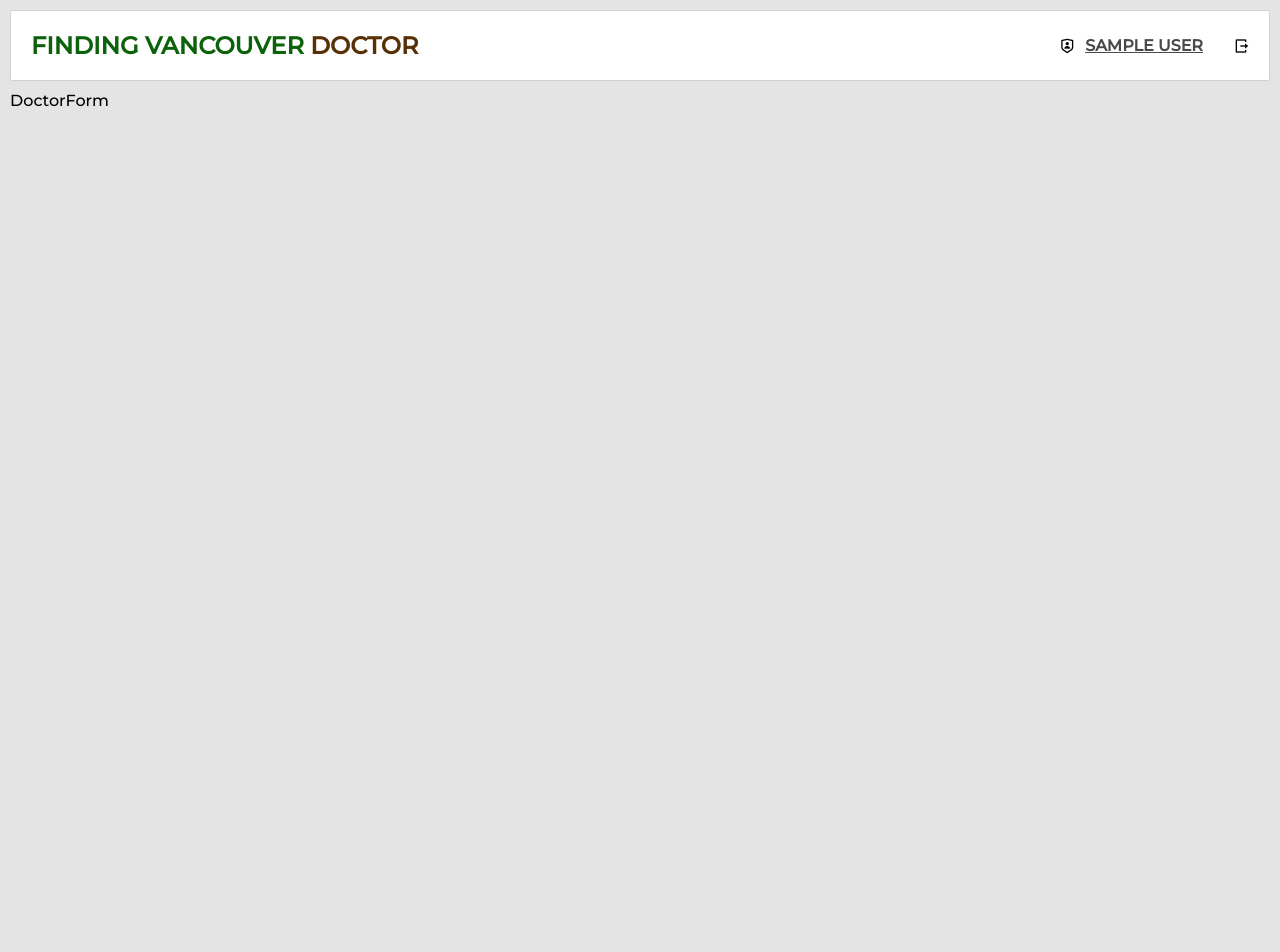
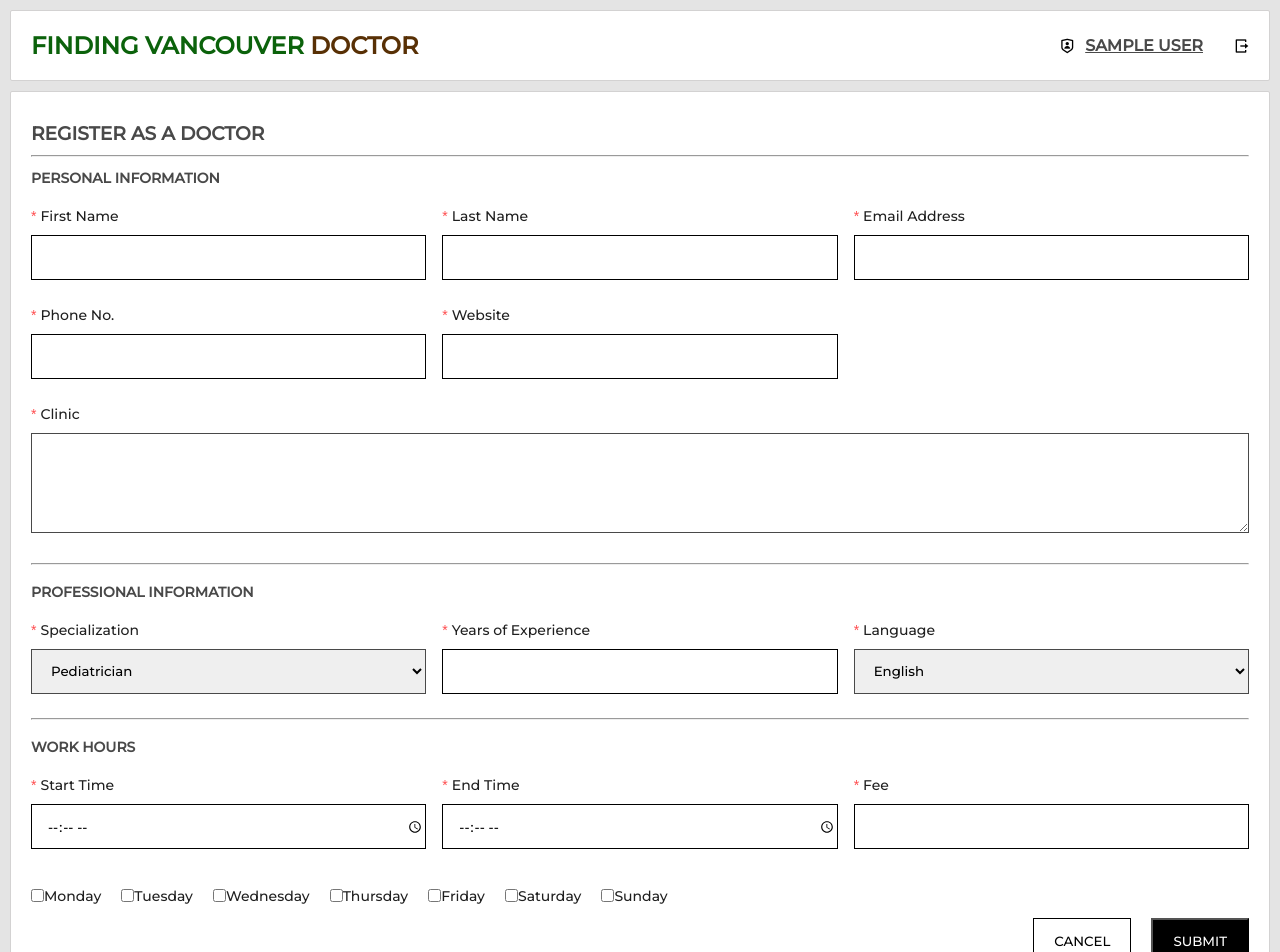
Before and after one commit to neilquizon/findvancouverdoctor, a React (Create React App) app: page /apply-doctor in a window 1280 px wide. Shown: the top 952 px of the page. Before the commit the page ends 800 px from the top, so only its background shows below. Built offline with nearby package versions, Linux system fonts and the light colour scheme; no server answers; sample sign-in values are in the browser's storage.

Commit message:
finished doctorform

```diff
--- a/src/index.css
+++ b/src/index.css
@@ -144,7 +144,7 @@ h1,h2,h3,h4,h5,h6, a, span, p {
 }
 
 /* form-elements */
-input {
+input , textarea , select {
   height: 45px !important;
 
   border: 1px solid;
@@ -152,9 +152,14 @@ input {
   width: 100%;
 }
 
-input:focus {
+input:focus , textarea , select {
   outline: none;
   border: 1px solid #494949;
+}
+
+textarea {
+  min-height: 100px;
+  padding-top: 20px;
 }
 
 .contained-btn{
--- a/src/pages/DoctorForm/index.js
+++ b/src/pages/DoctorForm/index.js
@@ -1,8 +1,317 @@
 import React from "react";
+import { Col, Form, Row } from "antd";
+import Item from "antd/es/list/Item";
 
 function DoctorForm() {
+    const [days , setDays] = React.useState([]);
+
+    const onFinish = (values) => {
+        values.days = days;
+        console.log("success:", values);
+    }
     return (
-        <div>DoctorForm
+        <div className="bg-white p-2">
+
+            <h3 className="uppercase my-1" >Register as a doctor</h3>
+            <hr />
+
+            <Form layout="vertical" className="my-1"
+            onFinish={onFinish}
+            >
+
+                <Row
+                    gutter={[16, 16]}
+                >
+                    {/* personal information */}
+
+                    <Col span={24}>
+                    <h4 className="uppercase"><b>Personal information</b></h4>
+                    </Col>
+
+                    <Col span={8}>
+                        <Form.Item label="First Name" name="firstName"
+                            rules={[
+                                {
+                                    required: true,
+                                    message: "Required!",
+                                },
+
+
+                            ]}
+                        >
+                            <input type="text" />
+
+                        </Form.Item>
+                    </Col>
+                    <Col span={8}>
+
+                        <Form.Item label="Last Name" name="lastName"
+                            rules={[
+                                {
+                                    required: true,
+                                    message: "Required!",
+                                },
+
+
+                            ]}
+                        >
+                            <input type="text" />
+
+                        </Form.Item>
+                    </Col>
+
+                    <Col span={8}>
+
+                        <Form.Item label="Email Address" name="email"
+                            rules={[
+                                {
+                                    required: true,
+                                    message: "Required!",
+                                },
+
+
+                            ]}
+                        >
+                            <input type="email" />
+
+                        </Form.Item>
+
+                    </Col>
+                    <Col span={8}>
+
+                        <Form.Item label="Phone No." name="phone"
+                            rules={[
+                                {
+                                    required: true,
+                                    message: "Required!",
+                                },
+
+
+                            ]}
+                        >
+                            <input type="number" />
+
+                        </Form.Item>
+
+                    </Col>
+                    <Col span={8}>
+
+                        <Form.Item label="Website" name="website"
+                            rules={[
+                                {
+                                    required: true,
+                                    message: "Required!",
+                                },
+
+
+                            ]}
+                        >
+                            <input type="text" />
+
+                        </Form.Item>
+
+                    </Col>
+
+                    <Col span={24}>
+
+                        <Form.Item label="Clinic" name="address"
+                            rules={[
+                                {
+                                    required: true,
+                                    message: "Required!",
+                                },
+
+
+                            ]}
+                        >
+                            <textarea type="text" />
+
+                        </Form.Item>
+
+                    </Col>
+
+                    <Col span={24}>
+                    <hr />
+                    </Col>
+
+                    <Col span={24}>
+                    <h4 className="uppercase"><b>Professional information</b></h4>
+                    </Col>
+
+                    {/* professional information */}
+
+                    <Col span={8}>
+
+                        <Form.Item label="Specialization" name="specialty"
+                            rules={[
+                                {
+                                    required: true,
+                                    message: "Required!",
+                                },
+
+
+                            ]}
+                        >
+                            <select>
+                                <option value="pediatrician">Pediatrician</option>
+                                <option value="familymedicine">Family Medicine</option>
+
+                            </select>
+
+
+                        </Form.Item>
+
+                    </Col>
+
+
+
+                    <Col span={8}>
+
+                        <Form.Item label="Years of Experience" name="experience"
+                            rules={[
+                                {
+                                    required: true,
+                                    message: "Required!",
+                                },
+
+
+                            ]}
+                        >
+                            <input type="number" />
+
+                        </Form.Item>
+
+                    </Col>
+
+                    <Col span={8}>
+
+                        <Form.Item label="Language" name="language"
+                            rules={[
+                                {
+                                    required: true,
+                                    message: "Required!",
+                                },
+
+
+                            ]}
+                        >
+                            <select>
+                                <option value="english">English</option>
+                                <option value="filipino">Filipino</option>
+                                <option value="hindi">Hindi</option>
+
+                            </select>
+
+
+                        </Form.Item>
+
+                    </Col>
+
+                    <Col span={24}>
+                    <hr />
+                    </Col>
+
+                    <Col span={24}>
+                    <h4 className="uppercase"><b>Work Hours</b></h4>
+                    </Col>
+                    {/* work hours */}
+
+                    <Col span={8}>
+
+                        <Form.Item label="Start Time" name="startTime"
+                            rules={[
+                                {
+                                    required: true,
+                                    message: "Required!",
+                                },
+
+
+                            ]}
+                        >
+                            <input type="time" />
+
+                        </Form.Item>
+
+                    </Col>
+
+                    <Col span={8}>
+
+                        <Form.Item label="End Time" name="endTime"
+                            rules={[
+                                {
+                                    required: true,
+                                    message: "Required!",
+                                },
+
+
+                            ]}
+                        >
+                            <input type="time" />
+
+                        </Form.Item>
+
+                    </Col>
+
+                    <Col span={8}>
+
+                        <Form.Item label="Fee" name="fee"
+                            rules={[
+                                {
+                                    required: true,
+                                    message: "Required!",
+                                },
+
+
+                            ]}
+                        >
+                            <input type="number" />
+
+                        </Form.Item>
+
+                    </Col>
+
+                    <Col span={24}>
+
+                       <div className="flex gap-2">
+                       {['Monday', 'Tuesday', 'Wednesday', 'Thursday', 'Friday', 'Saturday', 'Sunday'].map((day, index) => (
+                            <div className="flex items-center">
+                                <input type="checkbox" key={index} value={day}
+                                onChange={(e)=>{
+                                    if(e.target.checked){
+                                        setDays([...days, e.target.value])
+                                    }else{
+                                        setDays(days.filter((Item) =>Item !== e.target.value));
+                                    }
+                                }}
+                                />
+                                <label>{day}</label>
+                                </div>
+                        )
+                    )}
+
+                       </div>
+
+                    </Col>
+
+                </Row>
+
+                <div className="flex justify-end gap-2">
+                <button className="outlined-btn"
+                type="button"
+                >
+                    CANCEL
+
+                    </button>
+                    <button className="contained-btn"
+                    type="submit"
+                    >
+                    SUBMIT
+
+                    </button>
+
+                </div>
+
+            </Form>
 
         </div>
     )
```
